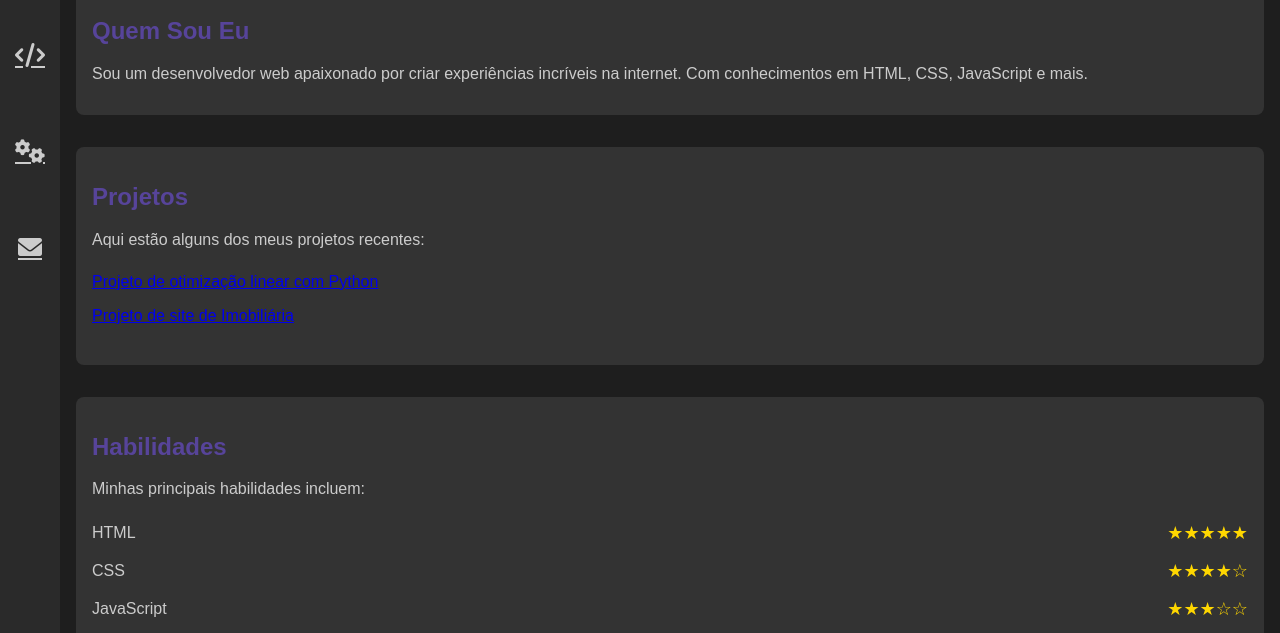
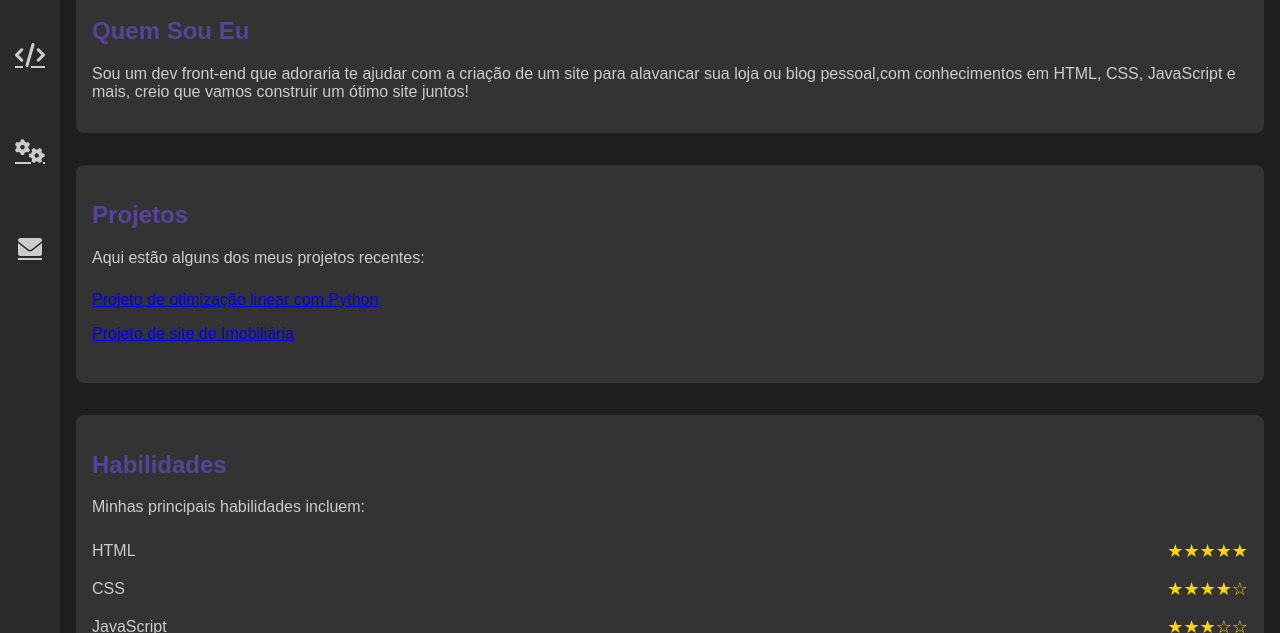
Before and after one commit to Thomas-Santesso/thomas-santesso.github.io, a plain HTML site: page index.html in a window 1280 px wide. Shown: the part 115-748 px from the top of the page. Drawn offline with Linux system fonts and the light colour scheme.

Commit message:
Update index.html

```diff
--- a/index.html
+++ b/index.html
@@ -22,7 +22,7 @@
     <main>
         <section id="quem-sou-eu">
             <h2>Quem Sou Eu</h2>
-            <p>Sou um desenvolvedor web apaixonado por criar experiências incríveis na internet. Com conhecimentos em HTML, CSS, JavaScript e mais.</p>
+            <p>Sou um dev front-end que adoraria te ajudar com a criação de um site para alavancar sua loja ou blog pessoal,com conhecimentos em HTML, CSS, JavaScript e mais, creio que vamos construir um ótimo site juntos!</p>
         </section>
         <section id="projetos">
             <h2>Projetos</h2>
```
